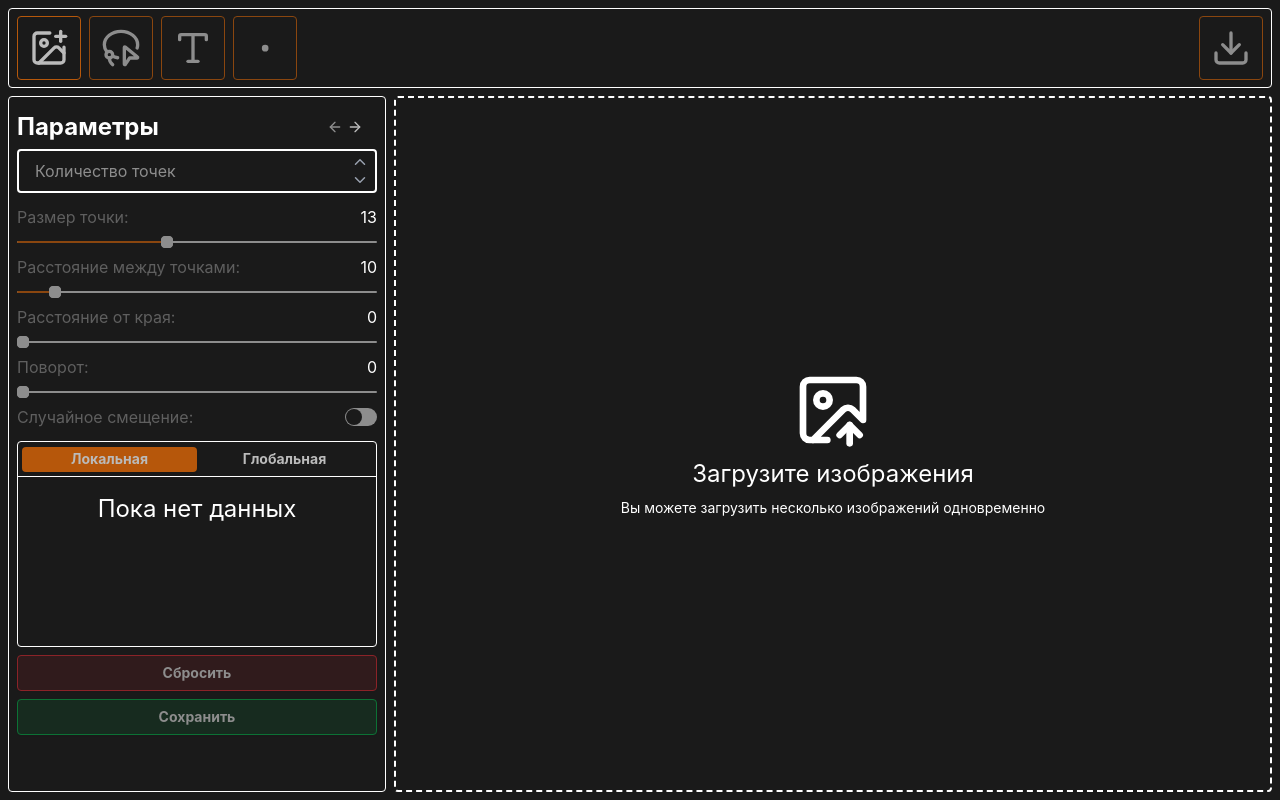
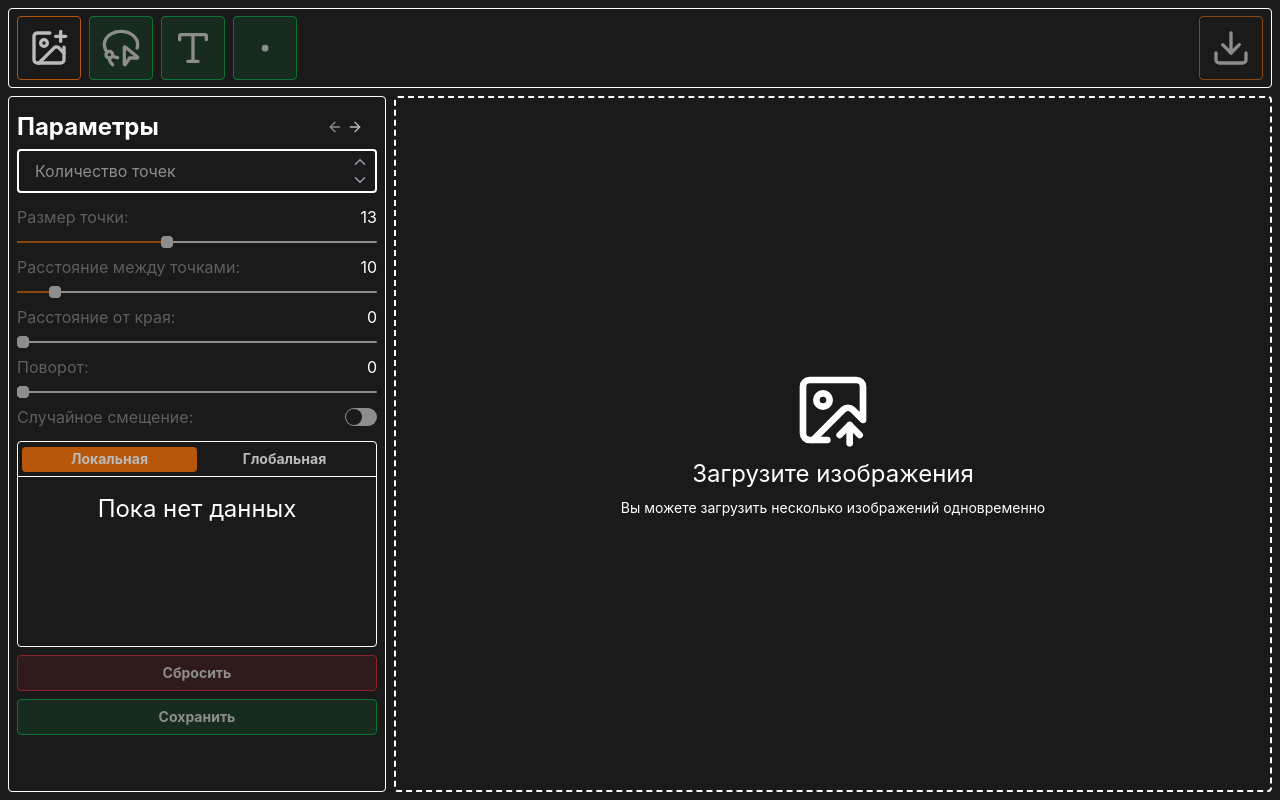
Before and after one commit to HullPerse/staswork, a React (Vite) app: page / in a window 1280 px wide. Built offline with nearby package versions, Linux system fonts and the light colour scheme.

Commit message:
CHANGED: color for tool buttons

```diff
--- a/src/App.tsx
+++ b/src/App.tsx
@@ -1,6 +1,3 @@
-//TODO: vite build data
-//TODO: tauri build data
-
 import { lazy, Suspense, useCallback, useState } from "react";
 import { useCanvasState } from "./context/canvas.context";
 import Overlay from "./components/shared/overlay.component";
@@ -238,7 +235,7 @@ function App() {
             </Button>
           )}
           <Button
-            className="w-16 h-16"
+            className="w-16 h-16 bg-green-500/20 border-green-500 hover:bg-green-500/60"
             disabled={!image || (!textMode && !dotMode)}
             onClick={() => {
               setTextMode(false);
@@ -249,7 +246,7 @@ function App() {
             <LassoSelect className="size-10" />
           </Button>
           <Button
-            className="w-16 h-16"
+            className="w-16 h-16 bg-green-500/20 border-green-500 hover:bg-green-500/60"
             disabled={!image || textMode}
             onClick={() => {
               setTextMode(true);
@@ -260,7 +257,7 @@ function App() {
             <Type className="size-10" />
           </Button>
           <Button
-            className="w-16 h-16"
+            className="w-16 h-16 bg-green-500/20 border-green-500 hover:bg-green-500/60"
             disabled={!image || dotMode}
             onClick={() => {
               setDotMode(true);
```
